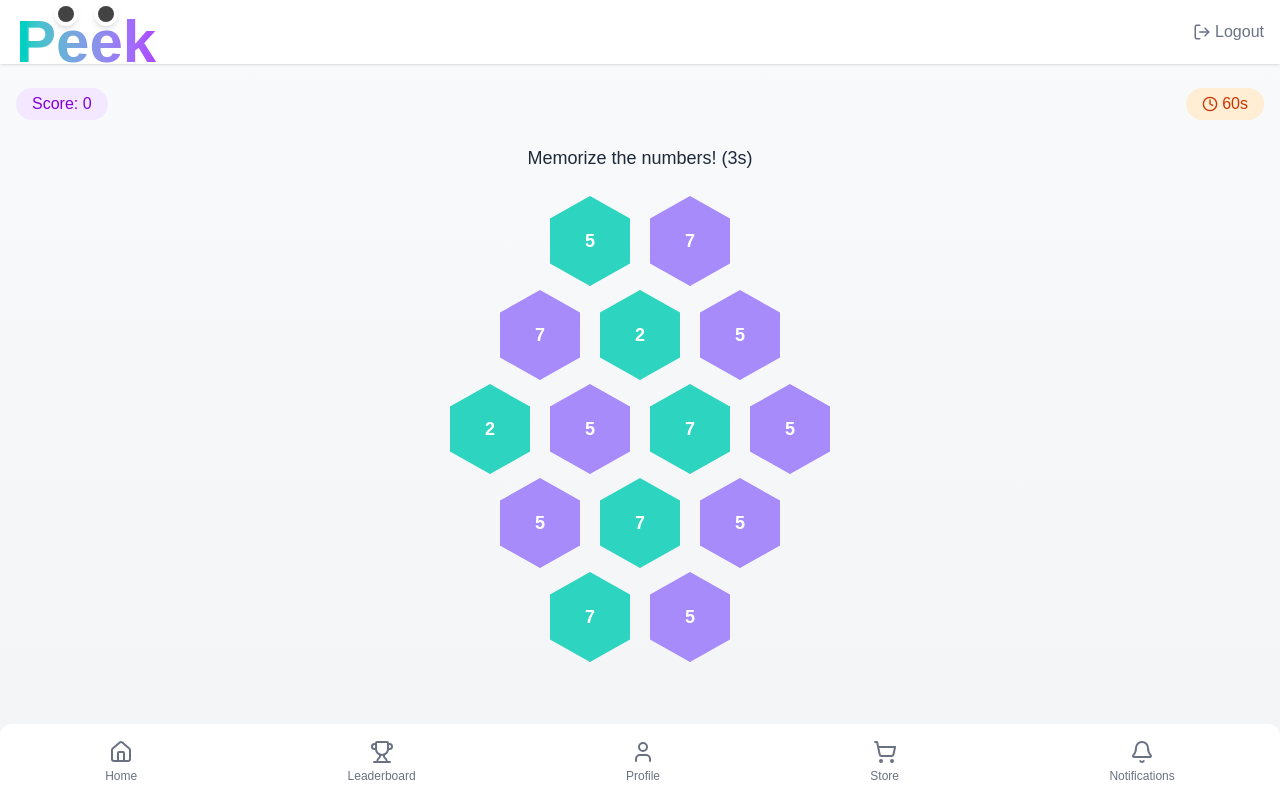
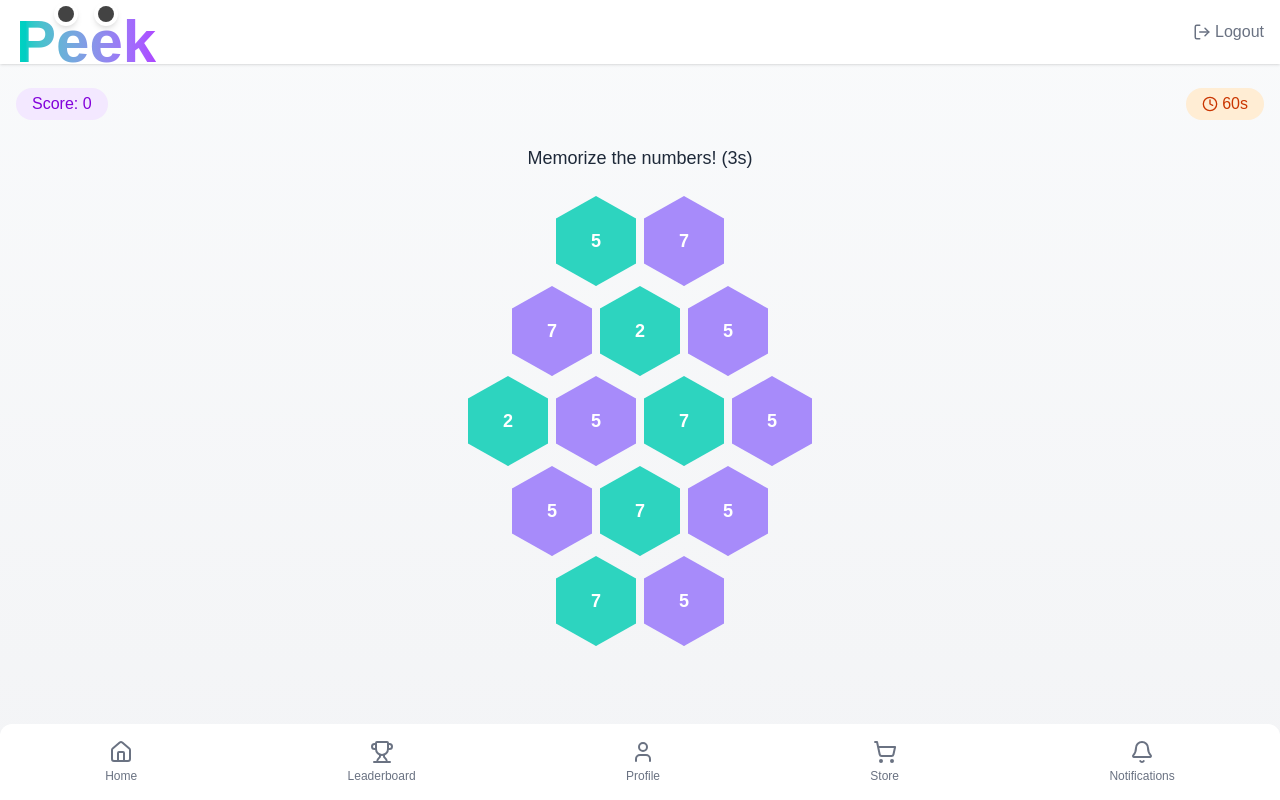
Before and after one commit to Teejay012/peek, a Next.js app: page /game in a window 1280 px wide. Built offline with nearby package versions, Linux system fonts and the light colour scheme.

Commit message:
hexagons

```diff
--- a/src/app/(pages)/game/page.jsx
+++ b/src/app/(pages)/game/page.jsx
@@ -128,7 +128,7 @@
         </div>
 
         {/* Honeycomb grid */}
-        <div className="flex flex-col items-center gap-y-1">
+        <div className="flex flex-col items-center gap-y">
           {pattern.reduce((rows, count, rowIndex) => {
             const start = rows.flat().length;
             const rowTiles = tiles.slice(start, start + count);
@@ -136,7 +136,7 @@
             rows.push(
               <div
                 key={rowIndex}
-                className={`flex justify-center gap-x-5 ${
+                className={`flex justify-center gap-x-2 ${
                   rowIndex % 2 === 1 ? "" : ""
                 }`}
               >
```
